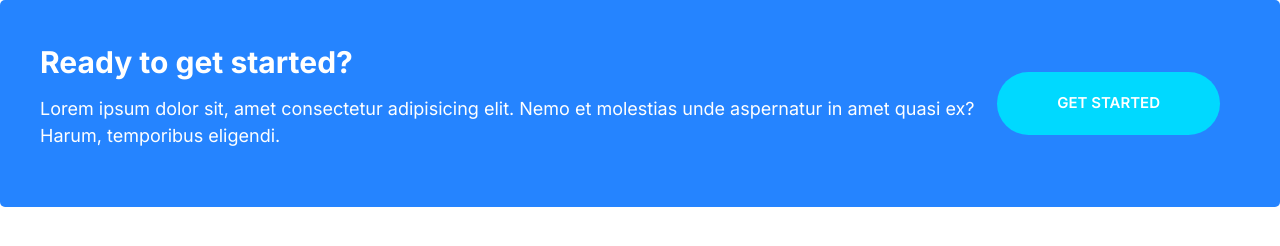
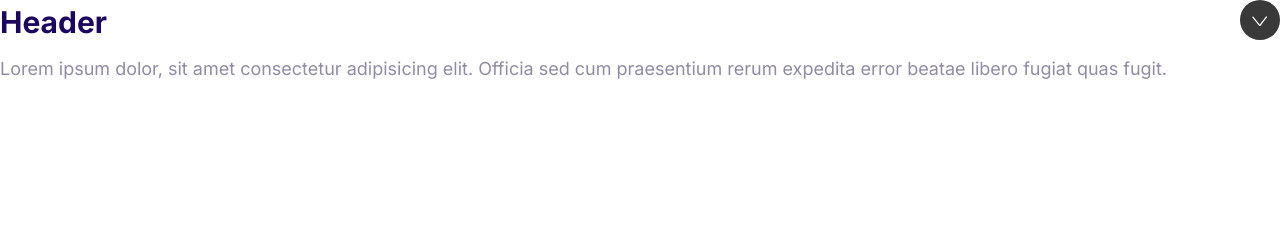
Before and after one commit to georgiscoding/gtmcss, a plain HTML site: page index.html in a window 1280 px wide. Drawn offline with Linux system fonts and the light colour scheme.

Commit message:
Build Collapsible Component.

```diff
--- a/css/styles.css
+++ b/css/styles.css
@@ -540,3 +540,38 @@ a {
     margin: 0 2rem;
   }
 }
+
+/* Collapsibles */
+
+.collapsible__header {
+  display: flex;
+  justify-content: space-between;
+}
+
+.collapsible__heading {
+  margin-top: 0;
+  font-size: 3rem;
+}
+
+.collapsible__chevron {
+  transform: rotate(-90deg);
+  transition: transform 0.3s;
+}
+
+.collapsible__content {
+  /* display: none;  to animate we are changing */
+  max-height: 0;
+  overflow: hidden;
+  opacity: 0;
+  transition: all 0.3s;
+}
+
+.collapsible--expanded .collapsible__chevron {
+  transform: rotate(0);
+}
+
+.collapsible--expanded .collapsible__content {
+  display: block;
+  max-height: 100vh;
+  opacity: 1;
+}
--- a/index.html
+++ b/index.html
@@ -14,18 +14,18 @@
     <link rel="stylesheet" href="css/styles.css" />
   </head>
   <body>
-    <div class="callout callout--primary">
-      <div class="grid grid--1x2">
-        <div class="callout__content">
-          <h2 class="callout__heading">Ready to get started?</h2>
-          <p>
-            Lorem ipsum dolor sit, amet consectetur adipisicing elit. Nemo et
-            molestias unde aspernatur in amet quasi ex? Harum, temporibus
-            eligendi.
-          </p>
-        </div>
-        <a href="" class="btn btn--secondary btn--stretched">Get Started</a>
+    <div class="collapsible collapsible--expanded">
+      <header class="collapsible__header">
+        <h2 class="collapsible__heading">Header</h2>
+        <svg class="icon icon--white collapsible__chevron">
+          <use xlink:href="images/sprite.svg#chevron"></use>
+        </svg>
+      </header>
+      <div class="collapsible__content">
+        Lorem ipsum dolor, sit amet consectetur adipisicing elit. Officia sed
+        cum praesentium rerum expedita error beatae libero fugiat quas fugit.
       </div>
     </div>
+    <script src="js/main.js"></script>
   </body>
 </html>
--- /dev/null
+++ b/js/main.js
@@ -0,0 +1,6 @@
+const collapsibles = document.querySelectorAll(".collapsible");
+collapsibles.forEach((item) =>
+  item.addEventListener("click", function () {
+    this.classList.toggle("collapsible--expanded");
+  })
+);
```
Also changed, not shown: components/collapsibles.html (added, +13 -0 lines).
